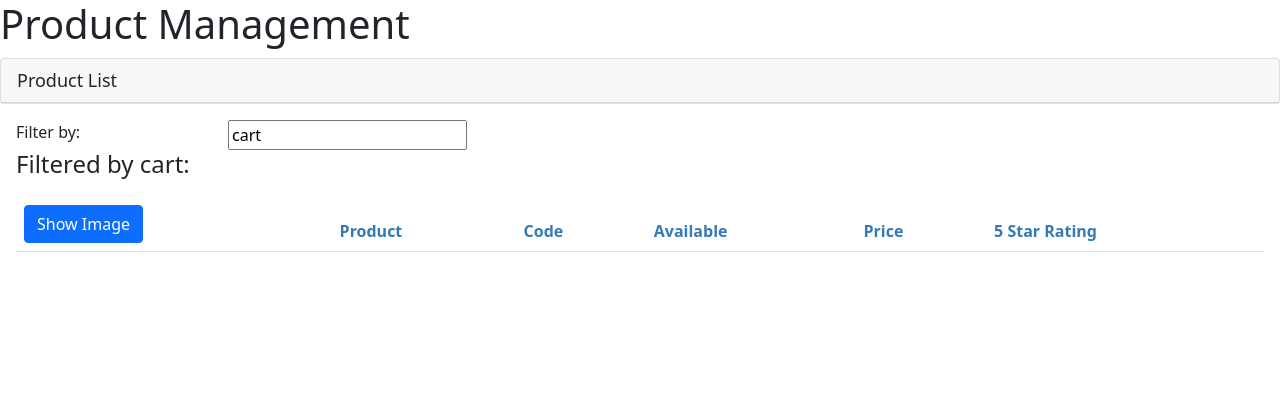
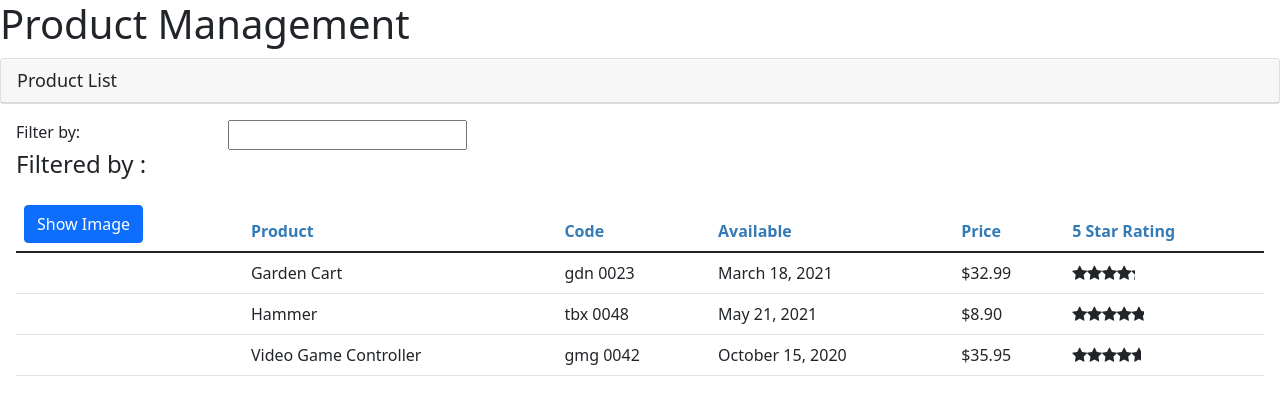
Before and after one commit to ballabanidesara/product_management, an Angular app: page / in a window 1280 px wide. Shown: the top 404 px of the page. Built offline with nearby package versions, Linux system fonts and the light colour scheme.

Commit message:
Services and Dependency Injection

```diff
--- a/src/app/products/product-list.component.ts
+++ b/src/app/products/product-list.component.ts
@@ -1,5 +1,6 @@
 import { Component, OnInit } from "@angular/core";
 import { IProduct } from "./product";
+import { ProductService } from "./product.service";
 
 @Component({
     selector: 'pm-products',
@@ -25,30 +26,9 @@
 
 
     filteredProducts: IProduct[] = [];
-    products: IProduct[] = [
-         {
-                "productId": 2,
-                "productName": "Garden Cart",
-                "productCode": "GDN-0023",
-                "releaseDate": "March 18, 2021",
-                "description": "15 gallon capacity rolling garden cart",
-                "price": 32.99,
-                "starRating": 4.2,
-                "imageUrl": "assets/images/garden_cart.png"
-              },
-              {
-                "productId": 5,
-                "productName": "Hammer",
-                "productCode": "TBX-0048",
-                "releaseDate": "May 21, 2021",
-                "description": "Curved claw steel hammer",
-                "price": 8.9,
-                "starRating": 4.8,
-                "imageUrl": "assets/images/hammer.png"
-              }
+    products: IProduct[] = [];
 
-    ];
-
+    constructor(private productService: ProductService) {}
     performFilter(filterBy: string): IProduct[] {
       filterBy = filterBy.toLocaleLowerCase();
       return this.products.filter((product: IProduct) =>
@@ -58,7 +38,8 @@
       this.showImage = !this.showImage
     }
     ngOnInit(): void {
-      this._listFilter = 'cart';
+      this.products = this.productService.getProducts();
+      this.filteredProducts = this.products;
     }
     onRatingClicked(message: string): void {
       this.pageTitle = 'Product Listt: '+ message;
--- /dev/null
+++ b/src/app/products/product.service.ts
@@ -0,0 +1,46 @@
+import { Injectable } from "@angular/core";
+import { IProduct } from "./product";
+
+
+@Injectable({
+    providedIn: 'root'
+})
+export class ProductService{
+
+    getProducts(): IProduct[]{
+
+        return[
+                {
+                    "productId": 2,
+                    "productName": "Garden Cart",
+                    "productCode": "GDN-0023",
+                    "releaseDate": "March 18, 2021",
+                    "description": "15 gallon capacity rolling garden cart",
+                    "price": 32.99,
+                    "starRating": 4.2,
+                    "imageUrl": "assets/images/garden_cart.png"
+                  },
+                  {
+                    "productId": 5,
+                    "productName": "Hammer",
+                    "productCode": "TBX-0048",
+                    "releaseDate": "May 21, 2021",
+                    "description": "Curved claw steel hammer",
+                    "price": 8.9,
+                    "starRating": 4.8,
+                    "imageUrl": "assets/images/hammer.png"
+                  },
+                  {
+                    "productId": 10,
+                    "productName": "Video Game Controller",
+                    "productCode": "GMG-0042",
+                    "releaseDate": "October 15, 2020",
+                    "description": "Standard two-button video game controller",
+                    "price": 35.95,
+                    "starRating": 4.6,
+                    "imageUrl": "assets/images/xbox-controller.png"
+                  }
+
+        ]
+    }
+}
```
